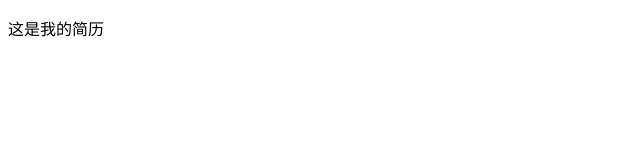
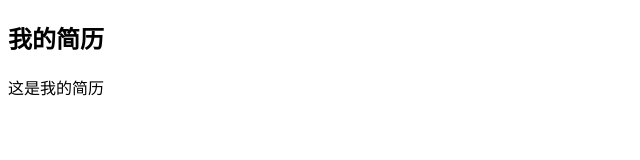
Before and after one commit to DIHE-GitHub/resume, a plain HTML site: page index.html in a window 1280 px wide. Shown: the whole page, without its empty margins (0-640 px from the left). Drawn offline with Linux system fonts and the light colour scheme.

Commit message:
Modify in index.html

```diff
--- a/index.html
+++ b/index.html
@@ -5,6 +5,7 @@
     <title>我的简历</title>
   </head>
   <body>
+    <h2>我的简历</h2>
     <p>这是我的简历</p>
   </body>
 </html>
```
